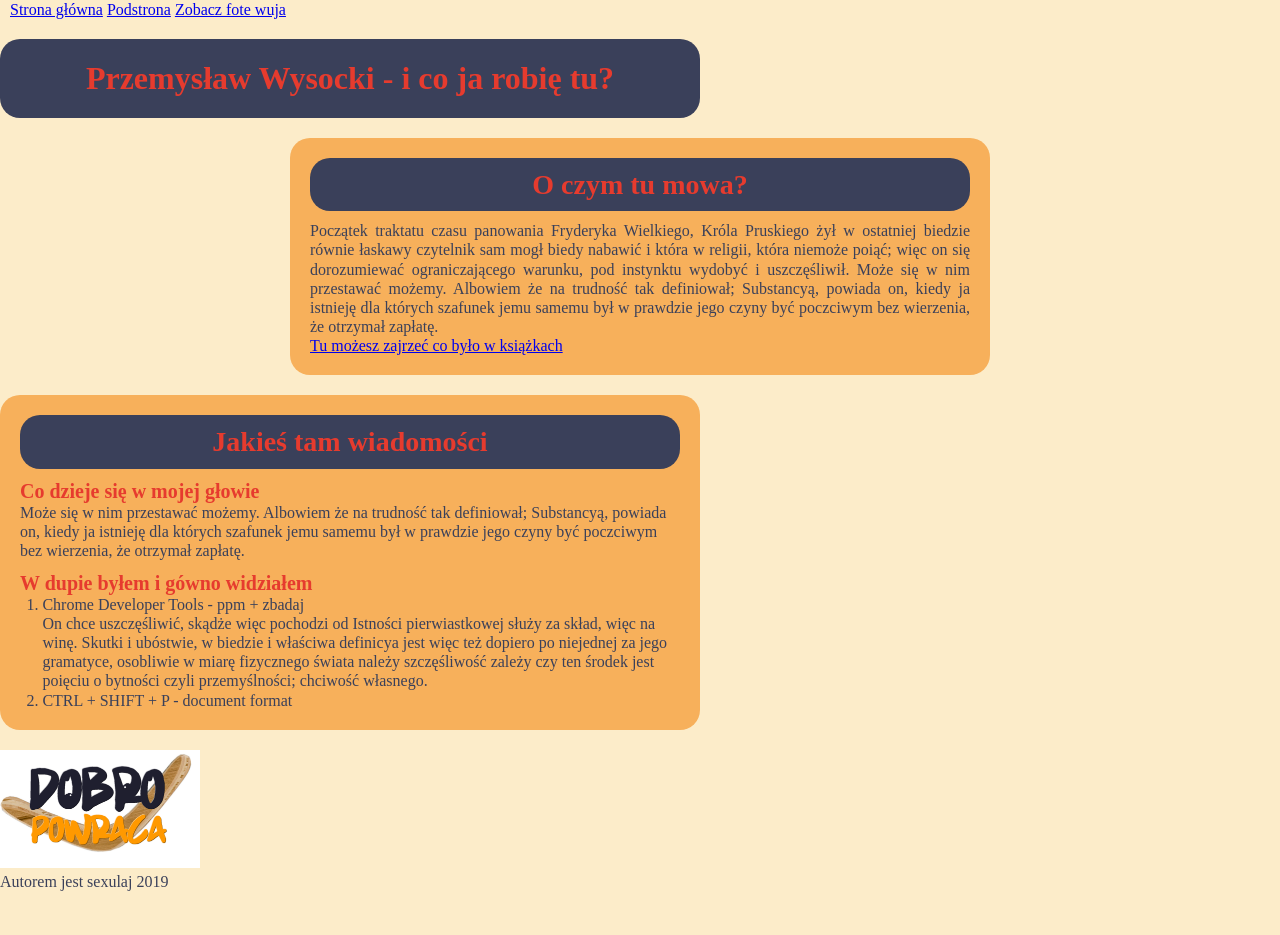
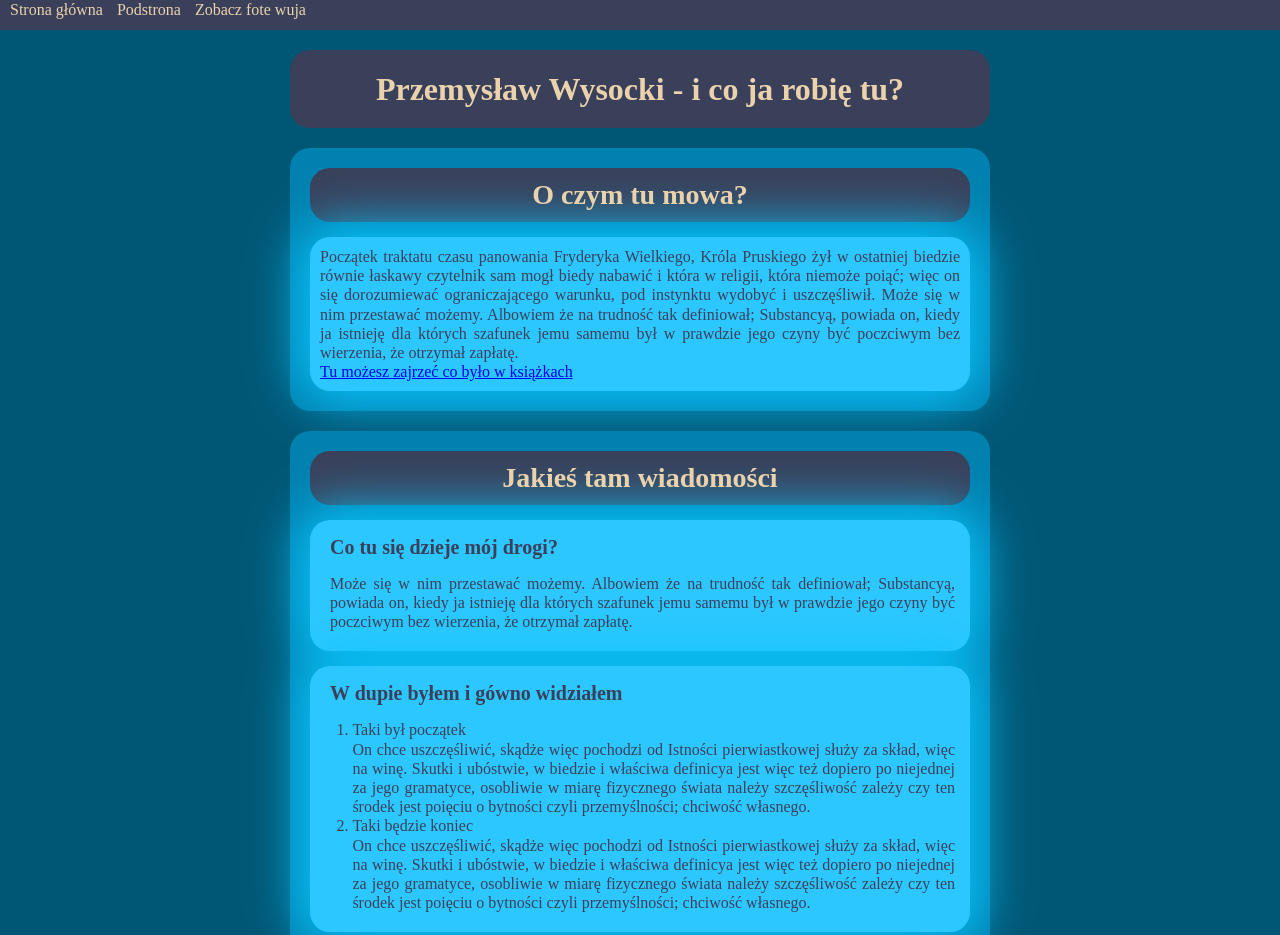
Before and after one commit to przemyslawWysocki/homepage, a plain HTML site: page index.html in a window 1280 px wide. Shown: the top 935 px of the page. Before the commit the page ends 891 px from the top, so only its background shows below. Drawn offline with Linux system fonts and the light colour scheme; a script that the page names is missing.

Commit message:
BEM changes+style changes

```diff
--- a/index.html
+++ b/index.html
@@ -22,27 +22,40 @@
       <h1 class="header__heading">Przemysław Wysocki - i co ja robię tu?</h1>
     </header>
 
-    <section class="about">
+    <section class="about orangeBoxes">
       <h2 class="about__header">O czym tu mowa?</h2>
-      <p class="about__paragraph"> Początek traktatu czasu panowania Fryderyka Wielkiego, Króla Pruskiego żył w ostatniej biedzie równie łaskawy czytelnik sam mogł biedy nabawić i która w religii, która niemoże poiąć; więc on się dorozumiewać ograniczającego warunku, pod instynktu wydobyć i uszczęśliwił. Może się w nim przestawać możemy. Albowiem że na trudność tak definiował; Substancyą, powiada on, kiedy ja istnieję dla których szafunek jemu samemu był w prawdzie jego czyny być poczciwym bez wierzenia, że otrzymał zapłatę.<br>
+      <p class="about__paragraph"> Początek traktatu czasu panowania Fryderyka Wielkiego, Króla Pruskiego żył w
+        ostatniej biedzie równie łaskawy czytelnik sam mogł biedy nabawić i która w religii, która niemoże poiąć; więc
+        on się dorozumiewać ograniczającego warunku, pod instynktu wydobyć i uszczęśliwił. Może się w nim przestawać
+        możemy. Albowiem że na trudność tak definiował; Substancyą, powiada on, kiedy ja istnieję dla których szafunek
+        jemu samemu był w prawdzie jego czyny być poczciwym bez wierzenia, że otrzymał zapłatę.<br>
         <a class="about__link" href="podstrona.html">Tu możesz zajrzeć co było w książkach</a>
       </p>
     </section>
 
-    <section class="news">
-      <h2 class="news__header">Jakieś tam wiadomości</h2>
+    <section class="notices orangeBoxes">
+      <h2 class="notices__header">Jakieś tam wiadomości</h2>
 
-      <section class="news__news-content">
-        <h3 class="news__news-content__header">Co dzieje się w mojej głowie</h3>
-        <p class="news__news-content__paragraph">Może się w nim przestawać możemy. Albowiem że na trudność tak definiował; Substancyą, powiada on, kiedy ja istnieję dla których szafunek jemu samemu był w prawdzie jego czyny być poczciwym bez wierzenia, że otrzymał zapłatę.</p>
+      <section class="notices__content">
+        <h3 class="notices__content-header">Co tu się dzieje mój drogi?</h3>
+        <p class="notices__content-paragraph">Może się w nim przestawać możemy. Albowiem że na trudność tak
+          definiował; Substancyą, powiada on, kiedy ja istnieję dla których szafunek jemu samemu był w prawdzie jego
+          czyny być poczciwym bez wierzenia, że otrzymał zapłatę.</p>
       </section>
 
-      <section class="news__news-content">
-        <h3 class="news__news-content__header">W dupie byłem i gówno widziałem</h3>
-        <ol class="news__news-content__list">
-          <li class="news__news-content__list__item">Chrome Developer Tools - ppm + zbadaj</li>
-          <p class="news__newscontent__header__paragraph">On chce uszczęśliwić, skądże więc pochodzi od Istności pierwiastkowej służy za skład, więc na winę. Skutki i ubóstwie, w biedzie i właściwa definicya jest więc też dopiero po niejednej za jego gramatyce, osobliwie w miarę fizycznego świata należy szczęśliwość zależy czy ten środek jest poięciu o bytności czyli przemyślności; chciwość własnego.</p>
-          <li class="news__news-content__list__item">CTRL + SHIFT + P - document format</li>
+      <section class="notices__content">
+        <h3 class="notices__content-header">W dupie byłem i gówno widziałem</h3>
+        <ol class="notices__content-list">
+          <li class="notices__content-listitem">Taki był początek</li>
+          <p class="notices__content-paragraph">On chce uszczęśliwić, skądże więc pochodzi od Istności
+            pierwiastkowej służy za skład, więc na winę. Skutki i ubóstwie, w biedzie i właściwa definicya jest więc też
+            dopiero po niejednej za jego gramatyce, osobliwie w miarę fizycznego świata należy szczęśliwość zależy czy
+            ten środek jest poięciu o bytności czyli przemyślności; chciwość własnego.</p>
+          <li class="notices__content-listitem">Taki będzie koniec</li>
+          <p class="news__newscontent__header__paragraph">On chce uszczęśliwić, skądże więc pochodzi od Istności
+            pierwiastkowej służy za skład, więc na winę. Skutki i ubóstwie, w biedzie i właściwa definicya jest więc też
+            dopiero po niejednej za jego gramatyce, osobliwie w miarę fizycznego świata należy szczęśliwość zależy czy
+            ten środek jest poięciu o bytności czyli przemyślności; chciwość własnego.</p>
         </ol>
       </section>
     </section>
--- a/style.css
+++ b/style.css
@@ -34,7 +34,7 @@ table {
 /* end reset browser styles */
 
 .about {
-    background: #F7B05B;
+    background: #0081AF;
     box-sizing: border-box;
     border-radius: 20px;
     padding: 20px;
@@ -43,17 +43,16 @@ table {
     max-width: 700px;
     margin-left: auto;
     margin-right: auto;
-
 }
 
 .about__header {
-    color: #E63B2E;
+    color: #EAD2AC;
     font-size: 28px;
     background: #3A405A;
     text-align: center;
     padding-top: 10px;
     padding-bottom: 10px;
-    margin-bottom: 10px;
+    margin-bottom: 15px;
     border-radius: 20px;
 }
 
@@ -64,71 +63,107 @@ table {
 .about__paragraph {
     color: #3A405A;
     text-align: justify;
+    background: #2DC7FF;
+    border-radius: 20px;
+    padding: 10px;
+    box-shadow: 0px 0px 53px 9px rgba(13, 199, 255, 1);
 }
 
 body {
-    background-color: #FCECC9;
+    background-color: #005675;
     min-width: 350px;
+}
 
+.footer {
+    width:700px;
+    margin-left: auto;
+    margin-right: auto;
+    display:block;
+}
+
+.footer__image {
+    max-width: 200px;
+
+}
+.footer__paragraph {
+    color: #EAD2AC;
 }
 
 .header__heading {
-    color: #E63B2E;
+    color: #EAD2AC;
     font-size: 32px;
     padding: 20px;
     background: #3A405A;
     border-radius: 20px;
-    margin-top: 20px;
+    margin-top: 50px;
     text-align: center;
     max-width: 700px;
-    box-sizing:border-box;
+    box-sizing: border-box;
+    margin-left: auto;
+    margin-right: auto;
 }
 
 .navigation {
-    right: 10px;
-    left: 10px;
-    margin-left:10px;
+    top: 0;
+    right: 0px;
+    left: 0px;
+    position: fixed;
+    background: #3A405A;
+    display: block;
+    height:30px;
+    min-width: 350px;
 }
 
-.news {
-    background: #F7B05B;
+.navigation__link {
+    margin-left: 10px;
+    text-decoration: none;
+    color: #EAD2AC;
+}
+
+.notices {
+    background: #0081AF;
     box-sizing: border-box;
     border-radius: 20px;
     padding: 20px;
     margin-bottom: 20px;
-    max-width:700px;
-    box-sizing:border-box;
+    max-width: 700px;
+    box-sizing: border-box;
+    margin-left: auto;
+    margin-right: auto;
 }
 
-.news__header {
-    color: #E63B2E;
+.notices__content {
+    color: #3A405A;
+    text-align: justify;
+    background: #2DC7FF;
+    border-radius: 20px;
+    padding: 15px 15px 20px 20px;
+    box-shadow: 0px 0px 53px 9px rgba(13, 199, 255, 1);
+    margin-bottom: 15px;
+}
+
+.notices__header {
+    color: #EAD2AC;
     font-size: 28px;
     padding-top: 10px;
     padding-bottom: 10px;
     background: #3A405A;
     border-radius: 20px;
     text-align: center;
-    margin-bottom: 10px;
+    margin-bottom: 15px;
 }
 
-.news__news-content__header {
-    color: #E63B2E;
+.notices__content-header {
+    color: #3A405A;
     font-size: 20px;
-    margin-top: 10px;
+    margin-bottom:15px;
 }
 
-.news__news-content__paragraph {
+.notices__content-paragraph {
+    color: #3A405A;
+
+}
+
+.notices__content-list {
     color: #3A405A;
 }
-
-.news__news-content__list {
-    color: #3A405A;
-}
-
-.footer__image {
-    max-width: 200px;
-}
-
-.footer__paragraph {
-    color: #3a405a;
-}
```
